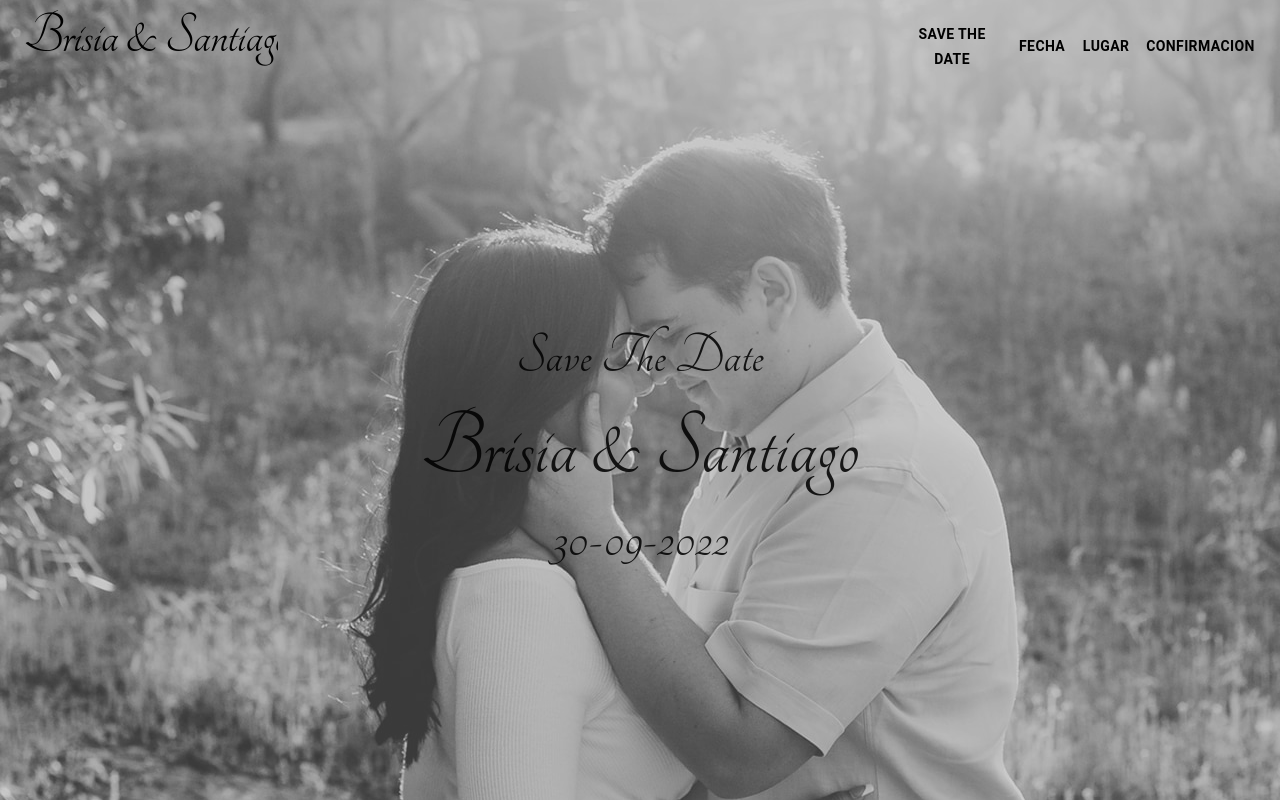
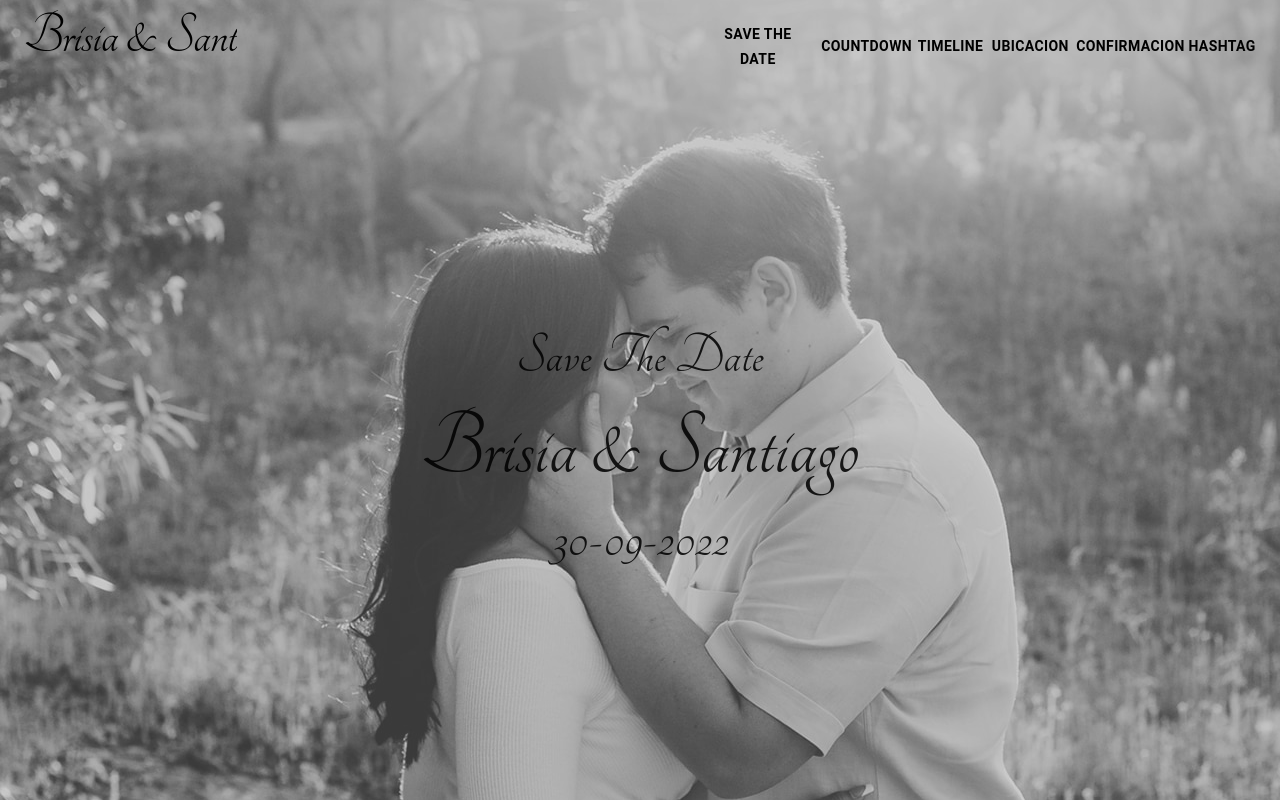
Before and after one commit to volmon117/invitacion-react, a React (Create React App) app: page / in a window 1280 px wide. Shown: the top 800 px of the page. Built offline with nearby package versions, Linux system fonts and the light colour scheme.

Commit message:
Corrected css

```diff
--- a/src/App.js
+++ b/src/App.js
@@ -32,8 +32,8 @@ class App extends Component {
 					<SaveTheDate />
 					<Countdown deadline={this.state.deadline} />
 					<People />
+					<TimeLine />
 					<Cards />
-					<TimeLine />
 					<Rsvp />
 					<Hashtag />
 					<Gifts />
--- a/src/Components/Cards/Cards.js
+++ b/src/Components/Cards/Cards.js
@@ -2,6 +2,7 @@ import { Typography, CardMedia, CardContent, Grid } from "@mui/material";
 import Card from "@mui/material/Card";
 import { CardActionArea, createTheme, ThemeProvider } from "@material-ui/core";
 import "../../App.css";
+import { Box } from "@mui/material";
 import imageniglesia from "../../Images/iglesiafoto.jpg";
 import imagencipres from "../../Images/cipres.jpeg";
 
@@ -24,13 +25,13 @@ const Cards = () => {
 
 	return (
 		<ThemeProvider theme={theme}>
+			<Box id="ubicacion">
 				<Grid
 					container
 					p={6}
 					justifyContent="center"
 					alignItems="center"
 					className={Grid}
-				id="lugar"
 					sx={{ pt: 6 }}
 				>
 					<Grid item xs={12} sm={6} p={2}>
@@ -43,7 +44,11 @@ const Cards = () => {
 								/>
 								<CardContent>
 									<Typography variant="h5">Iglesia</Typography>
-								<Typography variant="body2">
+									<Typography variant="body">
+										Parroquia San Pablo las fuentes
+										<br />
+									</Typography>
+									<Typography variant="body3">
 										Calle San Antonio 105, Las Fuentes, 45070 Zapopan, Jal.
 									</Typography>
 								</CardContent>
@@ -60,15 +65,20 @@ const Cards = () => {
 								/>
 								<CardContent>
 									<Typography variant="h5">Salon</Typography>
-								<Typography variant="body2">
-									Valle de Sta Cruz 9, Valle de Santa Cruz, 45640 Santa Cruz de
-									las Flores, Jal.
+									<Typography variant="body">
+										Hacienda del Cipres
+										<br />
+									</Typography>
+									<Typography variant="body3">
+										Valle de Sta Cruz 9, Valle de Santa Cruz, 45640 Santa Cruz
+										de las Flores, Jal.
 									</Typography>
 								</CardContent>
 							</CardActionArea>
 						</Card>
 					</Grid>
 				</Grid>
+			</Box>
 		</ThemeProvider>
 	);
 };
--- a/src/Components/Countdown/Countdown.js
+++ b/src/Components/Countdown/Countdown.js
@@ -33,7 +33,7 @@ class Countdown extends Component {
 	}
 	render() {
 		return (
-			<div>
+			<div id="countdown">
 				<br />
 				<br />
 				<br />
--- a/src/Components/Hashtag.js
+++ b/src/Components/Hashtag.js
@@ -5,7 +5,7 @@ import { Box } from "@mui/material";
 const Hashtag = () => {
 	return (
 		<div className="Hashtag">
-			<Box>
+			<Box id="hashtag">
 				<Typography variant="h2">#ByS30Sep</Typography>
 			</Box>
 		</div>
--- a/src/Components/Navegation/Navegation.js
+++ b/src/Components/Navegation/Navegation.js
@@ -16,9 +16,11 @@ import { Link } from "react-scroll";
 
 const pages = [
 	{ menu: "Save the Date", id: "saveDate" },
-	{ menu: "Fecha", id: "fecha" },
-	{ menu: "Lugar", id: "lugar" },
+	{ menu: "Countdown", id: "countdown" },
+	{ menu: "Timeline", id: "timeline" },
+	{ menu: "Ubicacion", id: "ubicacion" },
 	{ menu: "Confirmacion", id: "Confirmacion" },
+	{ menu: "Hashtag", id: "hashtag" },
 ];
 
 const Navegation = () => {
@@ -109,7 +111,7 @@ const Navegation = () => {
 								<Box
 									sx={{
 										flexGrow: 1,
-										paddingLeft: "600px",
+										paddingLeft: "450px",
 										display: { xs: "none", md: "flex" },
 									}}
 								>
--- a/src/Components/RSVP/Confirmation.js
+++ b/src/Components/RSVP/Confirmation.js
@@ -6,6 +6,7 @@ import { Box } from "@mui/material";
 import { styled } from "@mui/material/styles";
 import background from "../../Images/foto2.jpg";
 import { MenuItem } from "@mui/material";
+import style from "../RSVP/Confirmation.module.css";
 
 const Rsvp = () => {
 	const [data, setData] = useState({
@@ -91,16 +92,16 @@ const Rsvp = () => {
 						name="name"
 						label="Nombre"
 						variant="standard"
-						focused="true"
-						onChange={(e) => {
-							setData({ ...data, name: e.target.value });
-						}}
 						size="small"
+						InputLabelProps={{ className: style.label }}
 						style={{
 							marginRight: "10px",
 							marginBottom: "10px",
 							width: "20%",
 							filter: "#f5e8e0",
+						}}
+						onChange={(e) => {
+							setData({ ...data, name: e.target.value });
 						}}
 					/>
 					<TextField
@@ -108,13 +109,13 @@ const Rsvp = () => {
 						name="people"
 						label="Numero de personas"
 						variant="standard"
-						focused="true"
+						size="small"
+						select
+						style={{ width: "20%" }}
+						InputLabelProps={{ className: style.label }}
 						onChange={(e) => {
 							setData({ ...data, people: e.target.value });
 						}}
-						size="small"
-						style={{ width: "20%" }}
-						select
 					>
 						<MenuItem value={1}>1</MenuItem>
 						<MenuItem value={2}>2</MenuItem>
@@ -128,25 +129,25 @@ const Rsvp = () => {
 						name="phone"
 						label="Telefono"
 						variant="standard"
-						focused="true"
+						size="small"
+						style={{ marginRight: "10px", width: "20%" }}
+						InputLabelProps={{ className: style.label }}
 						onChange={(e) => {
 							setData({ ...data, phone: e.target.value });
 						}}
-						size="small"
-						style={{ marginRight: "10px", width: "20%" }}
 					/>
 					<TextField
 						id="asistencia"
 						name="assistence"
 						label="Asistiran"
 						variant="standard"
-						focused="true"
+						size="small"
+						select
+						style={{ width: "20%" }}
+						InputLabelProps={{ className: style.label }}
 						onChange={(e) => {
 							setData({ ...data, assistence: e.target.value });
 						}}
-						size="small"
-						style={{ width: "20%" }}
-						select
 					>
 						<MenuItem value={1}>Si</MenuItem>
 						<MenuItem value={0}>No</MenuItem>
--- a/src/Components/RSVP/Confirmation.module.css
+++ b/src/Components/RSVP/Confirmation.module.css
@@ -1,2 +1,6 @@
-.textfield {
+.label {
+	color: black !important;
 }
+.input {
+	color: black !important;
+}
--- a/src/Components/timeline.js
+++ b/src/Components/timeline.js
@@ -43,7 +43,7 @@ const ContentBox = styled(Box)(({ theme, bgColor }) => ({
 const TimeLine = () => {
 	console.log(true);
 	return (
-		<Box id="fecha" sx={{ pt: "3.5rem" }} paddingBottom="40px">
+		<Box id="timeline" sx={{ pt: "3.5rem" }} paddingBottom="40px">
 			<Typography
 				sx={{
 					fontFamily: "'Parisienne', cursive",
```
Lines whose indentation alone changed are shown as unchanged.
